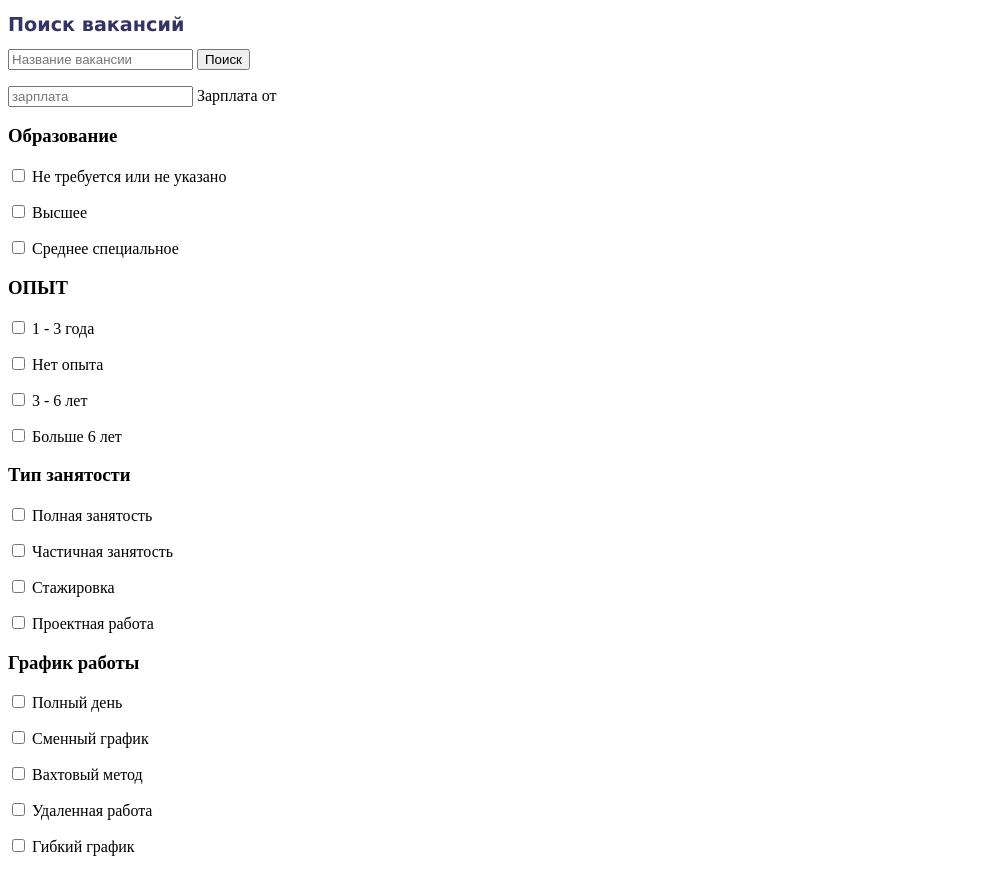
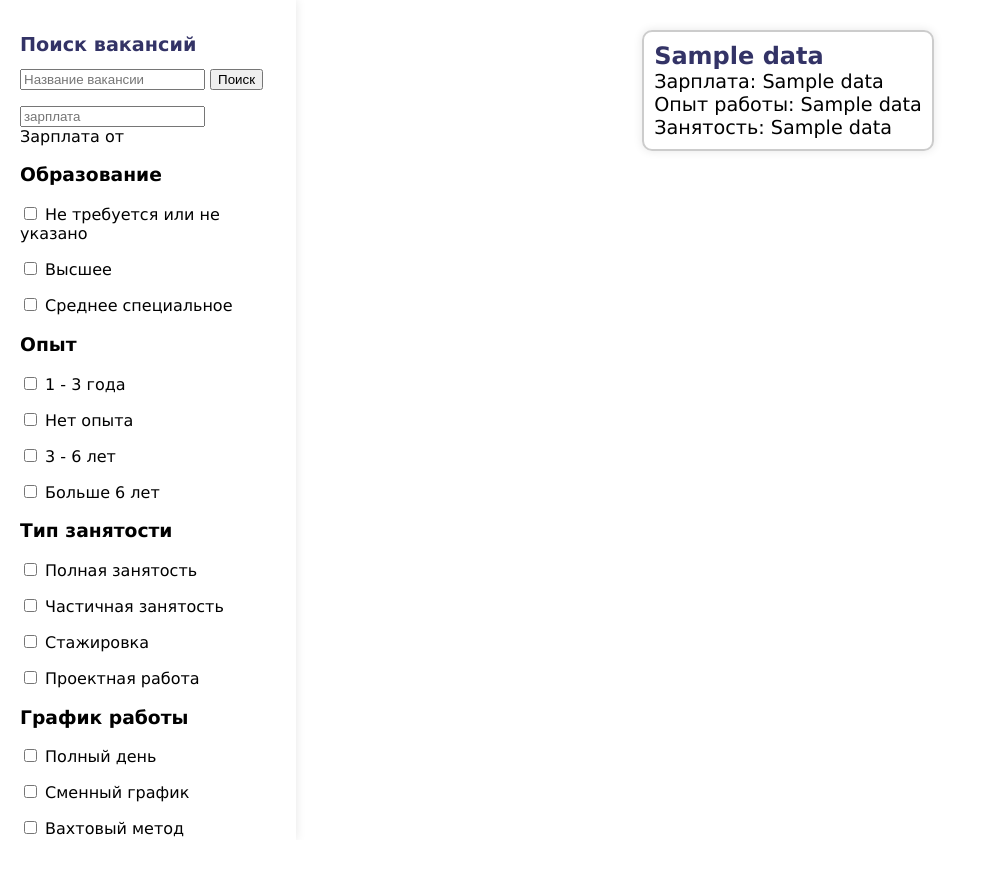
Before and after one commit to gonnem2/-, a FastAPI app: template templates/base.html in a window 1280 px wide. Shown: the whole page, without its empty margins (0-989 px from the left). After the commit the page ends 837 px from the top, so only its background shows below. Run offline with FastAPI, Linux system fonts and the light colour scheme; the template is opened without the code that fills it: most values are stand-ins (such as "Sample title", 1, 10 or a date in 2020).

Commit message:
Сайт доработан, исправлена часть баггов, добавлен вывод информации из БД на главную страницу сайта

```diff
--- a/VAKANS.py
+++ b/VAKANS.py
@@ -11,13 +11,10 @@ def vakancy(search='', salary = 'false',
             employment = [],
             schedule=[]):
 
-
-
-    url = f"https://hh.ru/search/vacancy?ored_cluster=true&only_with_salary=true&page=1&hhtmFrom=resume_search_result&hhtmFromLabel=vacancy_search_line"
+    url ='https://belgorod.hh.ru/search/vacancy?ored_cluster=true&ored_cluster=true&area=113&hht'
     engine = sqlalchemy.create_engine("sqlite:///Vakans.db")
     conn = engine.connect()
     metadata = MetaData()
-
 
     Vakancy = Table(
         'Vakancy', metadata,
--- a/main.py
+++ b/main.py
@@ -1,11 +1,8 @@
 import sqlite3
-
 from fastapi import FastAPI, Query, Request, Depends
 import sqlite3 as sq
-
 from rezume import rezume
 from fastapi.templating import Jinja2Templates
-
 from VAKANS import vakancy
 
 
@@ -85,4 +82,5 @@ def get_rezume(search: str = Query(), age_from: int = Query(), age_to: int = Que
 
 @app.get('/base')
 def get_base_page(request: Request):
-    return templates.TemplateResponse('base.html', {"request": request})
+    vakancy()
+    return templates.TemplateResponse('base.html', {"request": request, 'data': cursor.execute('SELECT * FROM Vakancy').fetchall()})
--- a/templates/base.html
+++ b/templates/base.html
@@ -2,118 +2,156 @@
 <html lang="ru">
 <head>
     <meta charset="UTF-8">
-    <meta name="Поиск работы" content="width=device-width, initial-scale=1.0">
+    <meta name="viewport" content="width=device-width, initial-scale=1.0">
     <title>Поиск работы</title>
     <style type="text/css">
+        body {
+            display: flex;
+            font-family: Verdana, Arial, Helvetica, sans-serif;
+            margin: 0;
+            padding: 0;
+        }
         h1 {
             font-size: 120%;
-    font-family: Verdana, Arial, Helvetica, sans-serif;
             color: #333366;
+        }
+        #filters {
+            width: 20%;
+            padding: 20px;
+            box-shadow: 0 0 10px rgba(0, 0, 0, 0.1);
+            position: sticky;
+            top: 0;
+            height: 100vh;
+            overflow-y: auto;
+        }
+        #results {
+            flex-grow: 1;
+            padding: 20px;
+            display: flex;
+            flex-direction: column;
+            align-items: center;
+            overflow-y: auto;
+        }
+        .vacancy {
+            border: 2px solid #ccc;
+            border-radius: 10px;
+            padding: 10px;
+            margin: 10px 0;
+            box-shadow: 0 0 10px rgba(0, 0, 0, 0.1);
+            width: fit-content;
+            max-width: 100%;
+            text-align: left;
+            box-sizing: border-box;
+        }
+        .vacancy a {
+            font-size: 1.5em;
+            font-weight: bold;
+            text-decoration: none;
+            color: #333366;
+        }
+        .vacancy span {
+            display: block;
+            font-size: 1.2em;
         }
     </style>
 </head>
 <body>
+    <div id="filters">
         <h1>Поиск вакансий</h1>
-    <form action="http://127.0.0.1:8000/get_vakans" method="get" >
+        <form action="http://127.0.0.1:8000/get_vakans" method="get">
             <input name="search" placeholder="Название вакансии" type="search">
             <button type="submit">Поиск</button>
+
             <p>
                 <input name="salary" placeholder="зарплата" type="search">
                 Зарплата от
             </p>
 
-
-  <div>
-
             <h3>Образование</h3>
             <p>
-          <input name='edeucation' placeholder="Искать здесь..." type="checkbox" value="not_required_or_not_specified">
+                <input name='education' type="checkbox" value="not_required_or_not_specified">
                 Не требуется или не указано
             </p>
-
             <p>
-          <input name='education' placeholder="Искать здесь..." type="checkbox" value="higher">
+                <input name='education' type="checkbox" value="higher">
                 Высшее
             </p>
-
-
-
             <p>
-          <input name='education' placeholder="Искать здесь..." type="checkbox" value="special_secondary">
+                <input name='education' type="checkbox" value="special_secondary">
                 Среднее специальное
             </p>
 
-       <h3>ОПЫТ</h3>
+            <h3>Опыт</h3>
             <p>
-          <input name='experience' placeholder="Искать здесь..." type="checkbox" value="between1And3">
+                <input name='experience' type="checkbox" value="between1And3">
                 1 - 3 года
             </p>
-
             <p>
-          <input name='experience' placeholder="Искать здесь..." type="checkbox" value="noExperience">
+                <input name='experience' type="checkbox" value="noExperience">
                 Нет опыта
             </p>
-
             <p>
-          <input name='experience' placeholder="Искать здесь..." type="checkbox" value="between3And6">
+                <input name='experience' type="checkbox" value="between3And6">
                 3 - 6 лет
             </p>
-
             <p>
-          <input name='experience' placeholder="Искать здесь..." type="checkbox" value="moreThand6">
+                <input name='experience' type="checkbox" value="moreThan6">
                 Больше 6 лет
             </p>
 
             <h3>Тип занятости</h3>
             <p>
-          <input name='employment' placeholder="Искать здесь..." type="checkbox" value="full">
+                <input name='employment' type="checkbox" value="full">
                 Полная занятость
             </p>
-
             <p>
-          <input name='employment' placeholder="Искать здесь..." type="checkbox" value="part">
+                <input name='employment' type="checkbox" value="part">
                 Частичная занятость
             </p>
-
             <p>
-          <input name='employment' placeholder="Искать здесь..." type="checkbox" value="propation">
+                <input name='employment' type="checkbox" value="propation">
                 Стажировка
             </p>
-
             <p>
-          <input name='employment' placeholder="Искать здесь..." type="checkbox" value="project">
+                <input name='employment' type="checkbox" value="project">
                 Проектная работа
             </p>
 
             <h3>График работы</h3>
             <p>
-          <input name='schedule' placeholder="Искать здесь..." type="checkbox" value="fullDay">
+                <input name='schedule' type="checkbox" value="fullDay">
                 Полный день
             </p>
-
             <p>
-          <input name='schedule' placeholder="Искать здесь..." type="checkbox" value="shift">
+                <input name='schedule' type="checkbox" value="shift">
                 Сменный график
             </p>
-
             <p>
-          <input name='schedule' placeholder="Искать здесь..." type="checkbox" value="flyInFlyOut">
+                <input name='schedule' type="checkbox" value="flyInFlyOut">
                 Вахтовый метод
             </p>
-
             <p>
-          <input name='schedule' placeholder="Искать здесь..." type="checkbox" value="remote">
+                <input name='schedule' type="checkbox" value="remote">
                 Удаленная работа
             </p>
-
             <p>
-          <input name='schedule' placeholder="Искать здесь..." type="checkbox" value="flexible">
+                <input name='schedule' type="checkbox" value="flexible">
                 Гибкий график
             </p>
+        </form>
     </div>
+    <div id="results">
+        {% block content %}
+            {% for i in data %}
+                <div class="vacancy">
+                    <a href="{{i['href']}}">{{ i[1] }}</a>
+                    <span>Зарплата: {{ i[2] }}</span>
+                    <span>Опыт работы: {{ i[3] }}</span>
+                    <span>Занятость: {{ i[4] }}</span>
 
-
-
-</form>
+                </div>
+            {% endfor %}
+        {% endblock %}
+    </div>
 </body>
 </html>
```
Also changed, not shown: Vakans.db, rezume.py (line endings or trailing spaces). Lines whose indentation alone changed are shown as unchanged.
